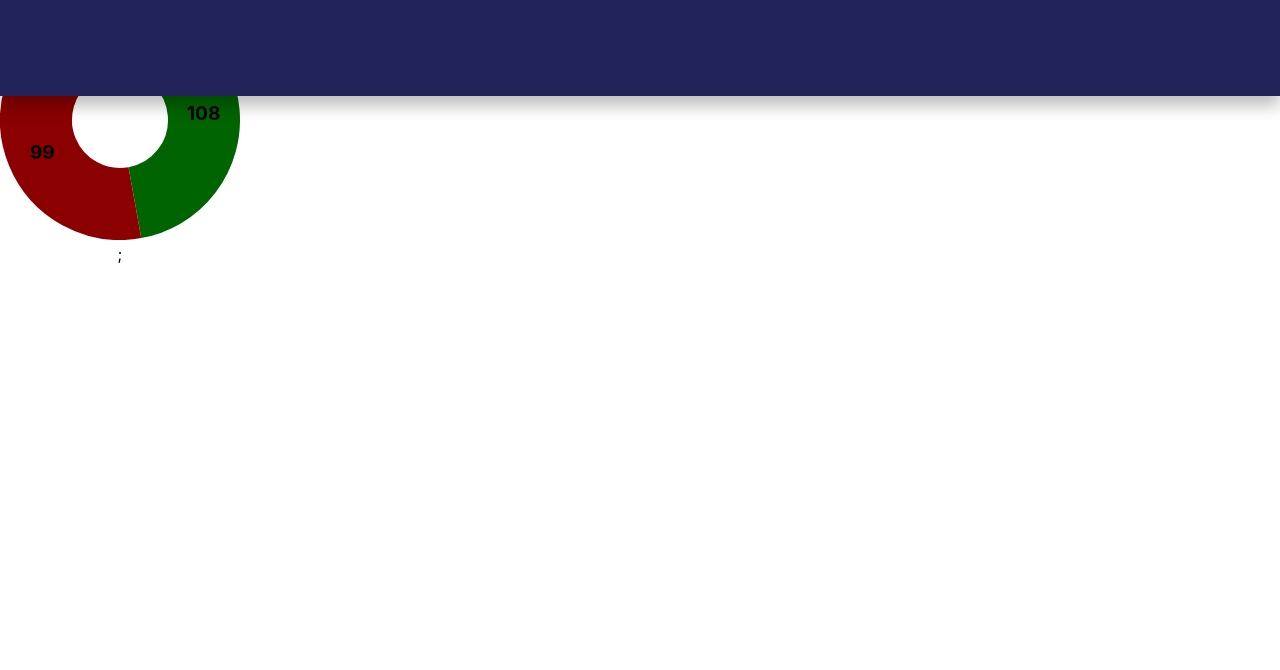
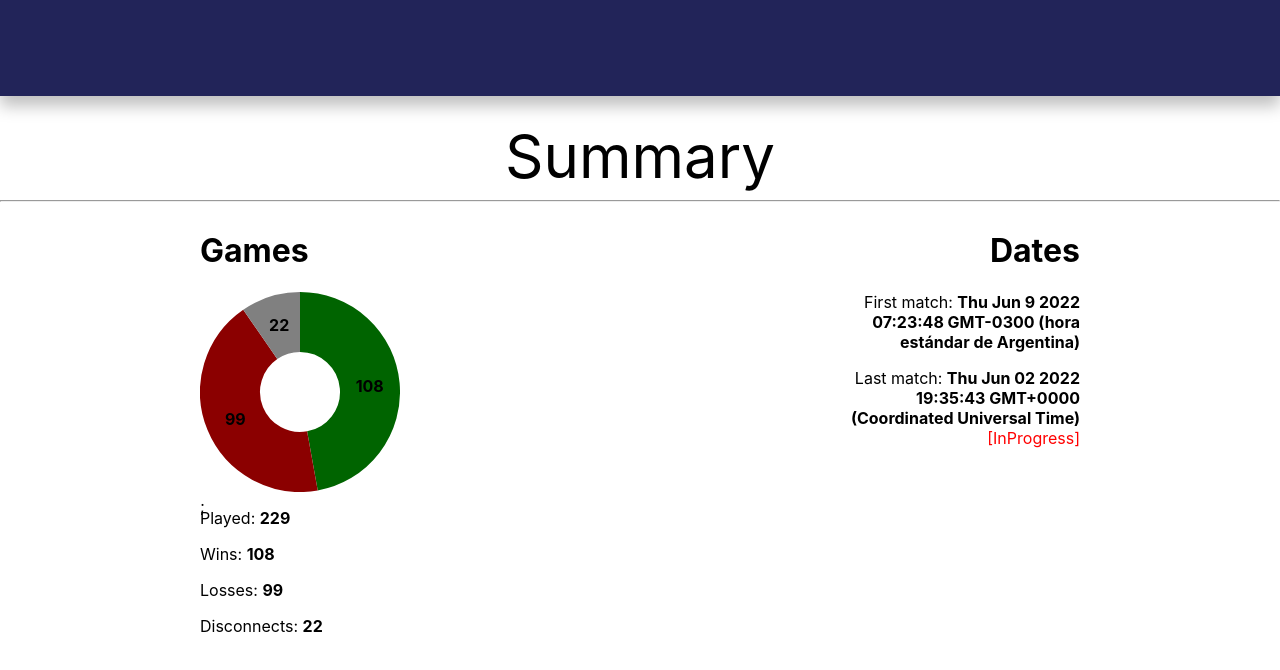
Before and after one commit to pepemaluza/battleshipFront, a React (Create React App) app: page /home in a window 1280 px wide. Shown: the top 670 px of the page. Built offline with nearby package versions, Linux system fonts and the light colour scheme.

Commit message:
Home Implemented.

```diff
--- a/src/pages/homePage/HomePage.tsx
+++ b/src/pages/homePage/HomePage.tsx
@@ -5,11 +5,11 @@ import { PieChart } from 'react-minimal-pie-chart';
 function HomePage() {
 
     //TODO fetch userStats from back.
-    const userStats = {played: 229, wins: 108, losses: 99, disconnects: 22};
+    const userStats = {played: 229, wins: 108, losses: 99, disconnects: 22, firstMatch: "Thu Jun 9 2022 07:23:48 GMT-0300 (hora estándar de Argentina)", lastMatch: Date(), inMatch: true};
 
     const TotalGamesPie = () => {
         return (
-            <div style={{width: '240px', height: '240px'}}>
+            <div style={{width: '200px', height: '200px', alignContent: 'center'}}>
                 <PieChart
                     data={[
                         { title: 'Wins', value: userStats.wins, color: 'darkgreen' },
@@ -19,7 +19,7 @@ function HomePage() {
                     lineWidth={60}
                     label={({ dataEntry }) => dataEntry.value}
                     labelPosition={70}
-                    labelStyle={{fontSize: '8px', fontWeight: '700'}}
+                    labelStyle={{font: '700 8px -apple-system'}}
                     startAngle={270}
                 />;
             </div>
@@ -28,7 +28,23 @@ function HomePage() {
 
     return (
         <div className="home-container">
-            <TotalGamesPie />
+            <h1 style={{marginTop: '120px', marginBottom: '8px', font: '400 60px -apple-system'}}>Summary</h1><hr />
+            <div style={{display: 'flex', flexDirection: 'row', justifyContent: 'space-around'}}>
+                <div style={{width: '240px', textAlign: 'left'}}>
+                    <h1>Games</h1>
+                    <TotalGamesPie />
+                    <p>Played: <b>{userStats.played}</b></p>
+                    <p>Wins: <b>{userStats.wins}</b></p>
+                    <p>Losses: <b>{userStats.losses}</b></p>
+                    <p>Disconnects: <b>{userStats.disconnects}</b></p>
+                </div>
+                <div style={{width: '240px', textAlign: 'right'}}>
+                    <h1>Dates</h1>
+                    <p>First match: <b>{userStats.firstMatch}</b></p>
+                    <p>Last match: <b>{userStats.lastMatch}</b> <span style={{color: 'red'}}>{userStats.inMatch? "[InProgress]": "" }</span></p>
+                </div>
+            </div>
+
         </div>
     );
 }
```
